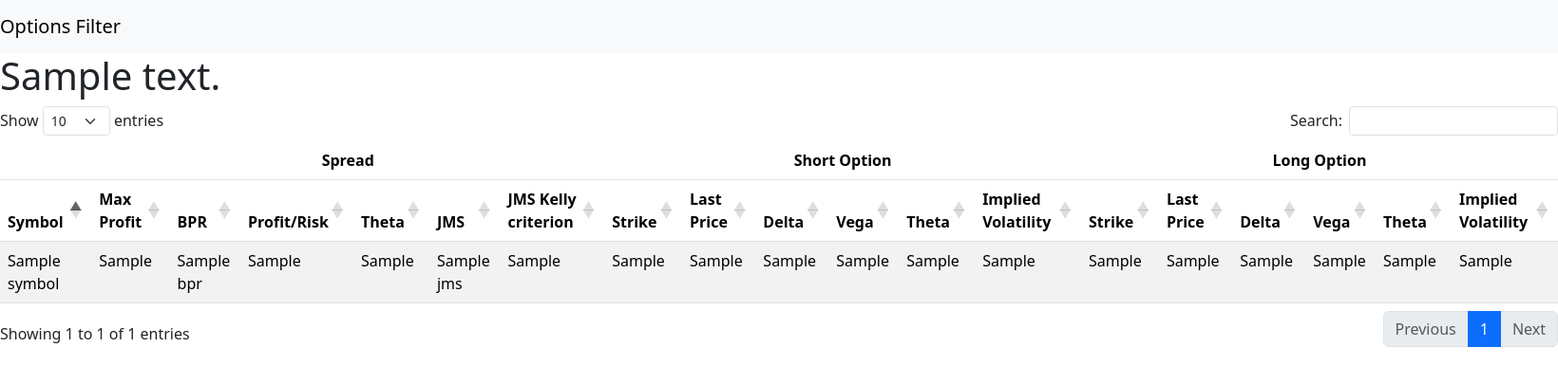
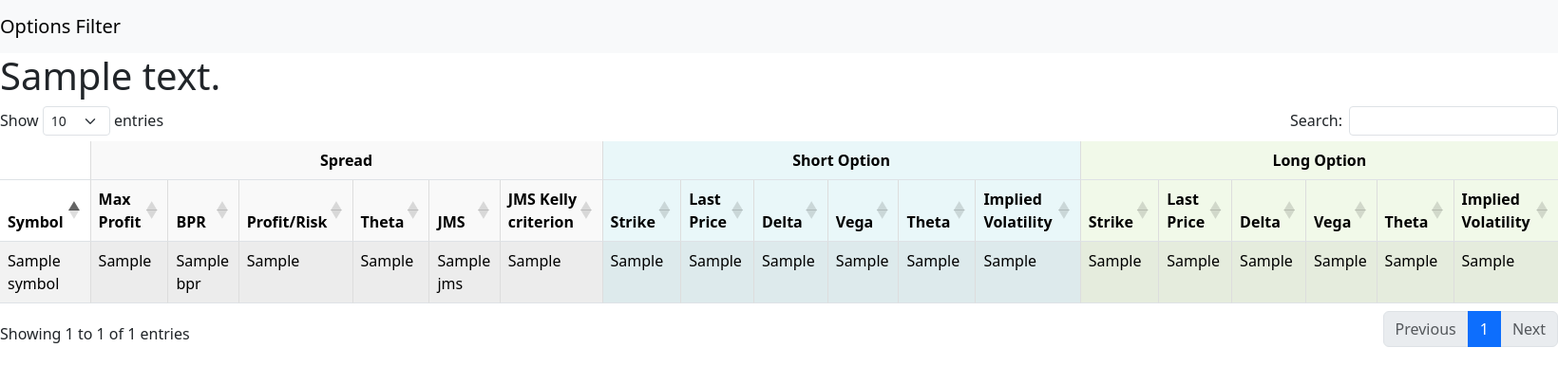
Before and after one commit to Wuuzzaa/mimir, a Flask app: template server_app/templates/results.html in a window 1640 px wide. Shown: the top 405 px of the page at 95% size. Run offline with Flask 3, Linux system fonts and the light colour scheme; the template is opened without the code that fills it: most values are stand-ins (such as "Sample title", 1, 10 or a date in 2020); parts of the project's set-up code (start-up, migrations or seed data) failed here and were passed over; some libraries are stand-ins or nearby versions.

Commit message:
add better table visual separation

```diff
--- a/server_app/templates/results.html
+++ b/server_app/templates/results.html
@@ -3,6 +3,34 @@
 {% block head %}
 <link href="https://cdnjs.cloudflare.com/ajax/libs/twitter-bootstrap/5.3.0/css/bootstrap.min.css" rel="stylesheet">
 <link href="https://cdn.datatables.net/2.0.3/css/dataTables.bootstrap5.css" rel="stylesheet">
+<style>
+    /* Add vertical borders */
+    #optionsTable th,
+    #optionsTable td {
+        border-right: 1px solid #ddd;
+    }
+
+    /* Remove the border from the last column */
+    #optionsTable th:last-child,
+    #optionsTable td:last-child {
+        border-right: none;
+    }
+
+    /* Spread columns background */
+    #optionsTable .spread-col {
+        background-color: #f9f9f9;
+    }
+
+    /* Short Option columns background */
+    #optionsTable .short-col {
+        background-color: #e9f7f9;
+    }
+
+    /* Long Option columns background */
+    #optionsTable .long-col {
+        background-color: #f1f9e9;
+    }
+</style>
 {% endblock %}
 
 {% block title %}
@@ -15,36 +43,36 @@ Options Results
     <thead>
     <tr>
         <th colspan="1"></th> <!-- Empty subtable header -->
-        <th colspan="6" style="text-align: center;">Spread</th>
-        <th colspan="6" style="text-align: center;">Short Option</th>
-        <th colspan="6" style="text-align: center;">Long Option</th>
+        <th colspan="6" class="spread-col" style="text-align: center;">Spread</th>
+        <th colspan="6" class="short-col" style="text-align: center;">Short Option</th>
+        <th colspan="6" class="long-col" style="text-align: center;">Long Option</th>
     </tr>
     <tr>
         <th>Symbol</th>
 
         <!-- Spread -->
-        <th>Max Profit</th>
-        <th>BPR</th>
-        <th>Profit/Risk</th>
-        <th>Theta</th>
-        <th>JMS</th>
-        <th>JMS Kelly criterion</th>
+        <th class="spread-col">Max Profit</th>
+        <th class="spread-col">BPR</th>
+        <th class="spread-col">Profit/Risk</th>
+        <th class="spread-col">Theta</th>
+        <th class="spread-col">JMS</th>
+        <th class="spread-col">JMS Kelly criterion</th>
 
         <!-- Short -->
-        <th>Strike</th>
-        <th>Last Price</th>
-        <th>Delta</th>
-        <th>Vega</th>
-        <th>Theta</th>
-        <th>Implied Volatility</th>
+        <th class="short-col">Strike</th>
+        <th class="short-col">Last Price</th>
+        <th class="short-col">Delta</th>
+        <th class="short-col">Vega</th>
+        <th class="short-col">Theta</th>
+        <th class="short-col">Implied Volatility</th>
 
         <!-- Long -->
-        <th>Strike</th>
-        <th>Last Price</th>
-        <th>Delta</th>
-        <th>Vega</th>
-        <th>Theta</th>
-        <th>Implied Volatility</th>
+        <th class="long-col">Strike</th>
+        <th class="long-col">Last Price</th>
+        <th class="long-col">Delta</th>
+        <th class="long-col">Vega</th>
+        <th class="long-col">Theta</th>
+        <th class="long-col">Implied Volatility</th>
     </tr>
     </thead>
     <tbody>
@@ -53,28 +81,28 @@ Options Results
         <td>{{ row['Symbol'] }}</td>
 
         <!-- Spread -->
-        <td>{{ row['Max Profit'] }}</td>
-        <td>{{ row['BPR'] }}</td>
-        <td>{{ row['Profit/Risk'] }}</td>
-        <td>{{ row['Spread Theta'] }}</td>
-        <td>{{ row['JMS'] }}</td>
-        <td>{{ row['JMS Kelly'] }}</td>
+        <td class="spread-col">{{ row['Max Profit'] }}</td>
+        <td class="spread-col">{{ row['BPR'] }}</td>
+        <td class="spread-col">{{ row['Profit/Risk'] }}</td>
+        <td class="spread-col">{{ row['Spread Theta'] }}</td>
+        <td class="spread-col">{{ row['JMS'] }}</td>
+        <td class="spread-col">{{ row['JMS Kelly'] }}</td>
 
         <!-- Short -->
-        <td>{{ row['Short Strike'] }}</td>
-        <td>{{ row['Short Last Price'] }}</td>
-        <td>{{ row['Short Delta'] }}</td>
-        <td>{{ row['Short Vega'] }}</td>
-        <td>{{ row['Short Theta'] }}</td>
-        <td>{{ row['Short Implied Volatility'] }}</td>
+        <td class="short-col">{{ row['Short Strike'] }}</td>
+        <td class="short-col">{{ row['Short Last Price'] }}</td>
+        <td class="short-col">{{ row['Short Delta'] }}</td>
+        <td class="short-col">{{ row['Short Vega'] }}</td>
+        <td class="short-col">{{ row['Short Theta'] }}</td>
+        <td class="short-col">{{ row['Short Implied Volatility'] }}</td>
 
         <!-- Long -->
-        <td>{{ row['Long Strike'] }}</td>
-        <td>{{ row['Long Last Price'] }}</td>
-        <td>{{ row['Long Delta'] }}</td>
-        <td>{{ row['Long Vega'] }}</td>
-        <td>{{ row['Long Theta'] }}</td>
-        <td>{{ row['Long Implied Volatility'] }}</td>
+        <td class="long-col">{{ row['Long Strike'] }}</td>
+        <td class="long-col">{{ row['Long Last Price'] }}</td>
+        <td class="long-col">{{ row['Long Delta'] }}</td>
+        <td class="long-col">{{ row['Long Vega'] }}</td>
+        <td class="long-col">{{ row['Long Theta'] }}</td>
+        <td class="long-col">{{ row['Long Implied Volatility'] }}</td>
     </tr>
     {% endfor %}
     </tbody>
@@ -82,10 +110,10 @@ Options Results
 {% endblock %}
 
 {% block scripts %}
-<script  src="https://code.jquery.com/jquery-3.7.1.js"></script>
-<script  src="https://cdnjs.cloudflare.com/ajax/libs/twitter-bootstrap/5.3.0/js/bootstrap.bundle.min.js"></script>
-<script  src="https://cdn.datatables.net/2.0.3/js/dataTables.js"></script>
-<script  src="https://cdn.datatables.net/2.0.3/js/dataTables.bootstrap5.js"></script>
+<script src="https://code.jquery.com/jquery-3.7.1.js"></script>
+<script src="https://cdnjs.cloudflare.com/ajax/libs/twitter-bootstrap/5.3.0/js/bootstrap.bundle.min.js"></script>
+<script src="https://cdn.datatables.net/2.0.3/js/dataTables.js"></script>
+<script src="https://cdn.datatables.net/2.0.3/js/dataTables.bootstrap5.js"></script>
 <script>
     $(document).ready(function () {
         $('#optionsTable').DataTable({
```
